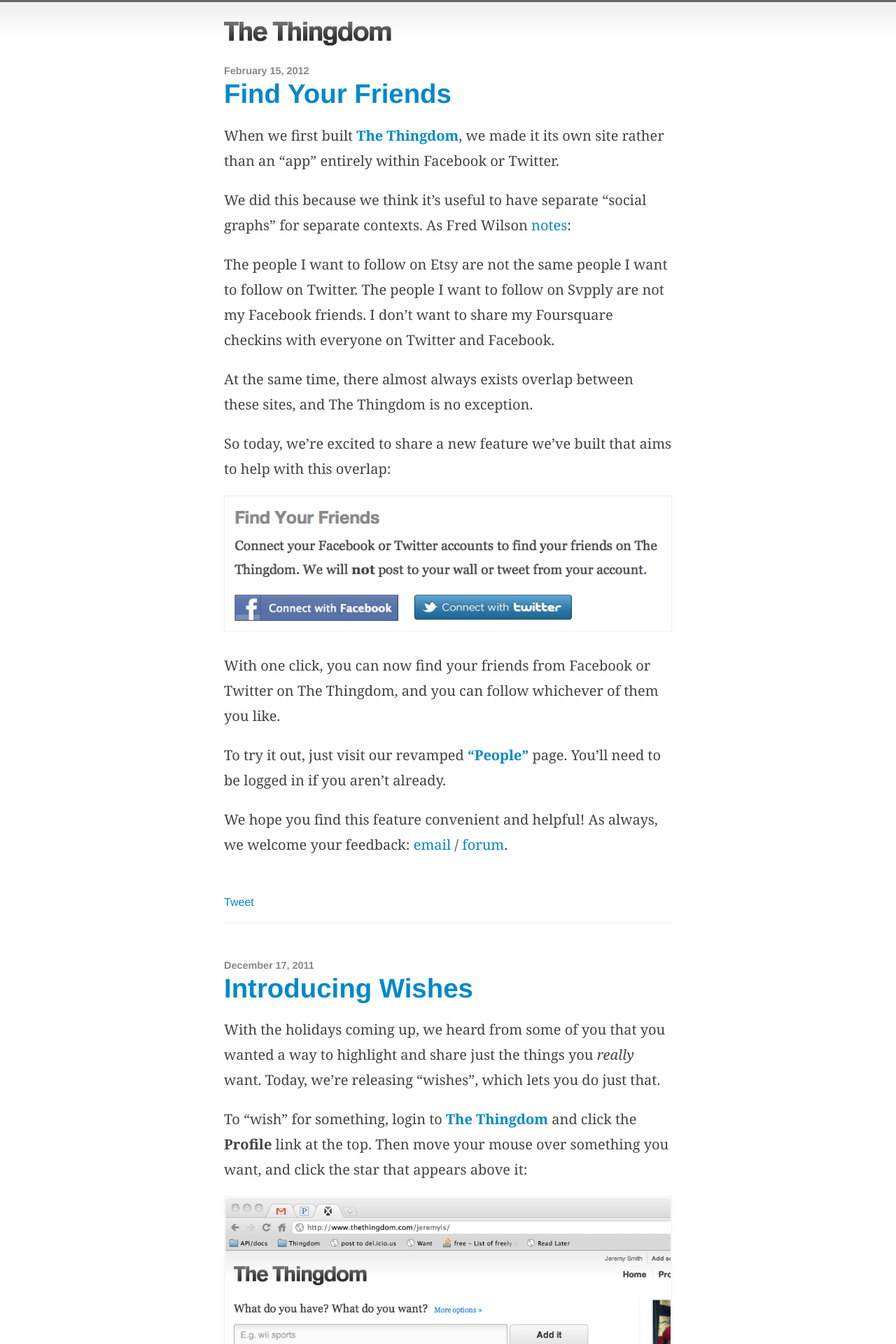
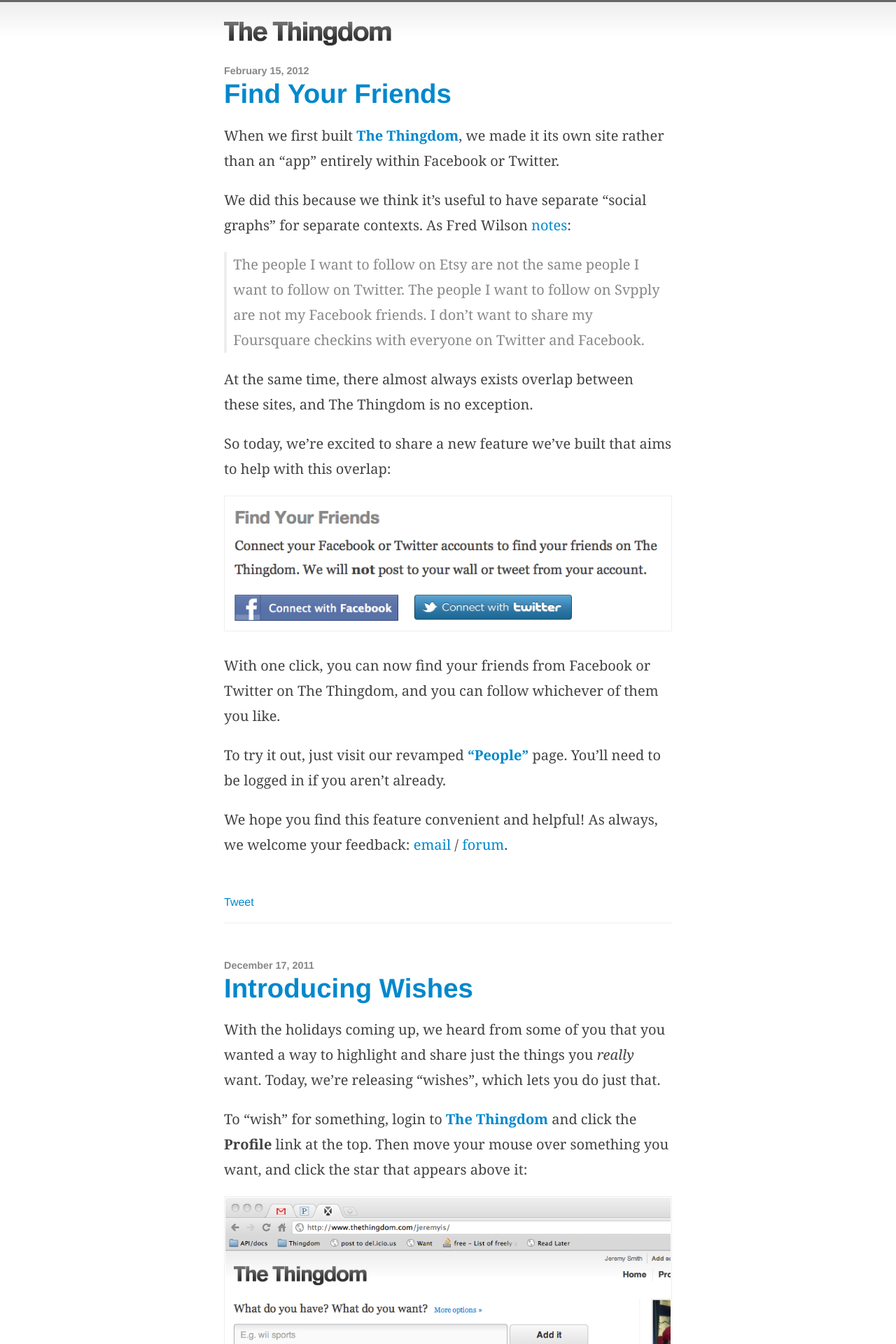
Before and after one commit to thingdom/thingdom-blog, a Jekyll site: the page built from index.html, in a window 1280 px wide. Shown: the top 1920 px of the page at 70% size. Built offline with Jekyll 4.4.1, drawn with Linux system fonts in a browser that asks for light colours; comment, search, counter and statistics services are not loaded.

Commit message:
Styles for blockquotes and image links.

```diff
--- a/_layouts/default.html
+++ b/_layouts/default.html
@@ -44,6 +44,12 @@
 
         ul {
             list-style-type: square;
+        }
+
+        blockquote {
+            color: #888;
+            border-left: 4px solid #eee;
+            padding-left: 0.5em;
         }
 
         /* layout */
@@ -115,6 +121,10 @@
             padding: 1px;
         }
 
+        article a img:hover {
+            border-color: #08c;     /* XXX hardcoded from common.css */
+        }
+
     </style>
 
     <script type="text/javascript">
```
